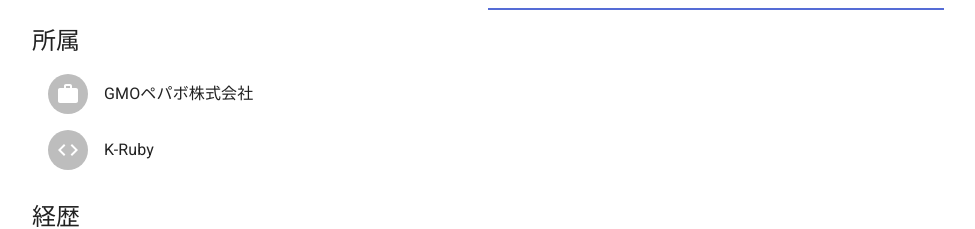
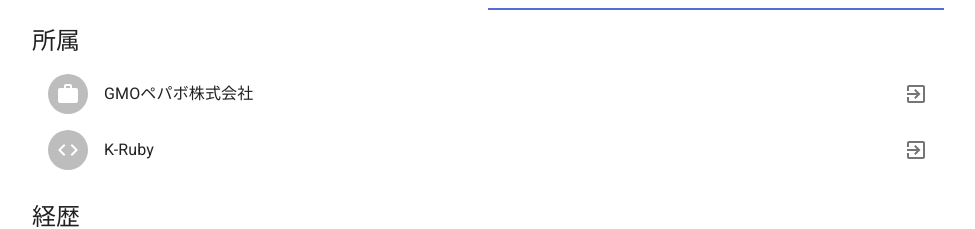
Before and after one commit to tanaken0515/tanaken0515.com, a Next.js app: page / in a window 1280 px wide. Both pictures are taken after a click on the tab "ABOUT". Shown: the part 387-616 px from the top of the page, without its empty margins (152-1127 px from the left). Built offline with nearby package versions, Linux system fonts and the light colour scheme; a web font is replaced by a local one.

Commit message:
add ListItemSecondaryAction to BelongsList

```diff
--- a/components/BelongsList.js
+++ b/components/BelongsList.js
@@ -1,11 +1,13 @@
-import Link from '@material-ui/core/Link'
+import IconButton from '@material-ui/core/IconButton'
 import List from '@material-ui/core/List';
 import ListItem from '@material-ui/core/ListItem';
+import ListItemSecondaryAction from '@material-ui/core/ListItemSecondaryAction';
 import ListItemText from '@material-ui/core/ListItemText';
 import ListItemAvatar from '@material-ui/core/ListItemAvatar';
 import Avatar from '@material-ui/core/Avatar';
 import {
   Code,
+  ExitToApp,
   Work,
 } from '@material-ui/icons';
 
@@ -19,10 +21,13 @@
           </Avatar>
         </ListItemAvatar>
         <ListItemText
-          primary={
-            <Link color='inherit' href='https://pepabo.com/' target='_blank' rel='noopener'>GMOペパボ株式会社</Link>
-          }
+          primary='GMOペパボ株式会社'
         />
+        <ListItemSecondaryAction>
+          <IconButton edge='end' href='https://pepabo.com/' target='_blank' rel='noopener'>
+            <ExitToApp />
+          </IconButton>
+        </ListItemSecondaryAction>
       </ListItem>
       <ListItem>
         <ListItemAvatar>
@@ -31,10 +36,13 @@
           </Avatar>
         </ListItemAvatar>
         <ListItemText
-          primary={
-            <Link color='inherit' href='https://k-ruby.github.io/' target='_blank' rel='noopener'>K-Ruby</Link>
-          }
+          primary='K-Ruby'
         />
+        <ListItemSecondaryAction>
+          <IconButton edge='end' href='https://k-ruby.github.io/' target='_blank' rel='noopener'>
+            <ExitToApp />
+          </IconButton>
+        </ListItemSecondaryAction>
       </ListItem>
     </List>
   )
```
